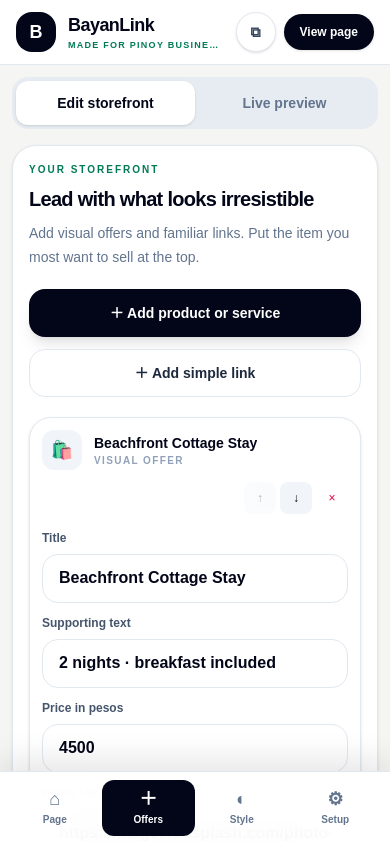
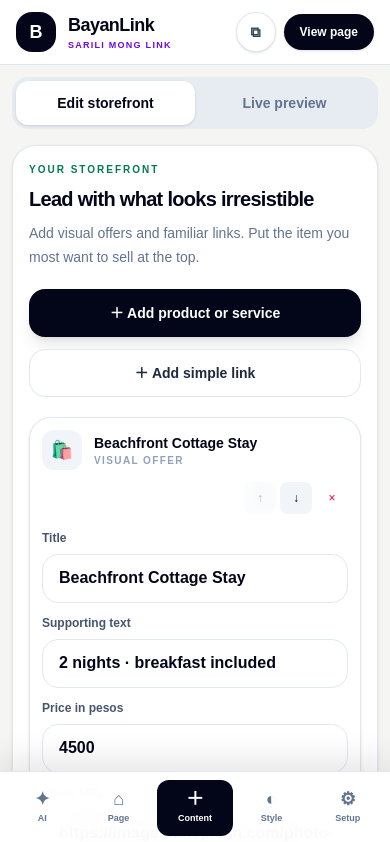
Before and after one commit to merqatodigital/pinoy-link-in-bio, a Next.js app: page / in a window 390 px wide. Shown: the top 842 px of the page. Built offline with nearby package versions, Linux system fonts and the light colour scheme.

Commit message:
Add Bayan AI navigation and Filipino product identity

```diff
--- a/components/dashboard/sidebar.tsx
+++ b/components/dashboard/sidebar.tsx
@@ -11,10 +11,11 @@ type SidebarProps = {
 };
 
 const items: Array<{ id: EditorSection; label: string; mobileLabel: string; icon: string; caption: string }> = [
-  { id: "page", label: "My Page", mobileLabel: "Page", icon: "⌂", caption: "Profile and contact" },
-  { id: "blocks", label: "Links & Offers", mobileLabel: "Offers", icon: "＋", caption: "What customers see" },
-  { id: "appearance", label: "Appearance", mobileLabel: "Style", icon: "◐", caption: "Make it yours" },
-  { id: "settings", label: "Settings", mobileLabel: "Setup", icon: "⚙", caption: "Address and payments" },
+  { id: "ai", label: "Bayan AI", mobileLabel: "AI", icon: "✦", caption: "Build a first draft" },
+  { id: "page", label: "My Page", mobileLabel: "Page", icon: "⌂", caption: "Identity and trust" },
+  { id: "blocks", label: "Content", mobileLabel: "Content", icon: "＋", caption: "Links, video, and offers" },
+  { id: "appearance", label: "Appearance", mobileLabel: "Style", icon: "◐", caption: "Make it unmistakably yours" },
+  { id: "settings", label: "Business Setup", mobileLabel: "Setup", icon: "⚙", caption: "Contact and payment" },
 ];
 
 function Brand() {
@@ -23,7 +24,7 @@ function Brand() {
       <div className="grid h-10 w-10 shrink-0 place-items-center rounded-2xl bg-slate-950 text-lg font-black text-white">B</div>
       <div className="min-w-0">
         <p className="truncate text-lg font-black tracking-[-0.03em] text-slate-950">BayanLink</p>
-        <p className="truncate text-[9px] font-bold uppercase tracking-[0.14em] text-emerald-700 sm:text-[10px]">Made for Pinoy business</p>
+        <p className="truncate text-[9px] font-bold uppercase tracking-[0.14em] text-violet-700 sm:text-[10px]">Sarili mong link</p>
       </div>
     </div>
   );
@@ -34,11 +35,11 @@ export function Sidebar({ active, onChange, username, onCopy, copyLabel }: Sideb
 
   return (
     <>
-      <aside className="fixed inset-y-0 left-0 z-40 hidden w-[230px] border-r border-slate-200 bg-white xl:block">
+      <aside className="fixed inset-y-0 left-0 z-40 hidden w-[236px] border-r border-slate-200 bg-white xl:block">
         <div className="flex h-full flex-col">
           <div className="px-5 py-6">
             <Brand />
-            <span className="mt-5 inline-flex rounded-full bg-amber-100 px-2.5 py-1 text-[10px] font-bold text-amber-800">Prototype</span>
+            <span className="mt-5 inline-flex rounded-full bg-violet-100 px-2.5 py-1 text-[10px] font-bold text-violet-800">Creative prototype</span>
           </div>
 
           <nav className="space-y-1 px-3" aria-label="Dashboard">
@@ -64,10 +65,10 @@ export function Sidebar({ active, onChange, username, onCopy, copyLabel }: Sideb
           </nav>
 
           <div className="mt-auto p-4">
-            <div className="rounded-[22px] bg-emerald-50 p-4">
-              <p className="text-[10px] font-black uppercase tracking-[0.16em] text-emerald-700">Your BayanLink</p>
+            <div className="rounded-[22px] bg-violet-50 p-4">
+              <p className="text-[10px] font-black uppercase tracking-[0.16em] text-violet-700">Your BayanLink</p>
               <p className="mt-2 truncate text-sm font-bold text-slate-900">bayanlink.ph/{username || "my-store"}</p>
-              <button onClick={onCopy} className="mt-3 w-full rounded-full bg-emerald-700 px-4 py-2.5 text-xs font-bold text-white">
+              <button onClick={onCopy} className="mt-3 w-full rounded-full bg-violet-700 px-4 py-2.5 text-xs font-bold text-white">
                 {copyLabel}
               </button>
             </div>
@@ -88,18 +89,13 @@ export function Sidebar({ active, onChange, username, onCopy, copyLabel }: Sideb
             >
               ⧉
             </button>
-            <a
-              href={publicPath}
-              target="_blank"
-              rel="noreferrer"
-              className="rounded-full bg-slate-950 px-4 py-2.5 text-xs font-bold text-white shadow-sm"
-            >
+            <a href={publicPath} target="_blank" rel="noreferrer" className="rounded-full bg-slate-950 px-4 py-2.5 text-xs font-bold text-white shadow-sm">
               View page
             </a>
           </div>
         </div>
 
-        <nav className="hidden grid-cols-4 gap-2 border-t border-slate-100 px-4 py-2 md:grid" aria-label="Dashboard">
+        <nav className="hidden grid-cols-5 gap-1 border-t border-slate-100 px-3 py-2 md:grid" aria-label="Dashboard">
           {items.map((item) => {
             const selected = item.id === active;
             return (
@@ -107,12 +103,12 @@ export function Sidebar({ active, onChange, username, onCopy, copyLabel }: Sideb
                 key={item.id}
                 type="button"
                 onClick={() => onChange(item.id)}
-                className={`flex min-w-0 items-center justify-center gap-2 rounded-xl px-3 py-2.5 text-xs font-bold transition ${
+                className={`flex min-w-0 items-center justify-center gap-2 rounded-xl px-2 py-2.5 text-xs font-bold transition ${
                   selected ? "bg-slate-950 text-white" : "text-slate-600 hover:bg-slate-100"
                 }`}
               >
                 <span className="text-sm">{item.icon}</span>
-                <span className="truncate">{item.label}</span>
+                <span className="truncate">{item.mobileLabel}</span>
               </button>
             );
           })}
@@ -120,7 +116,7 @@ export function Sidebar({ active, onChange, username, onCopy, copyLabel }: Sideb
       </header>
 
       <nav
-        className="fixed inset-x-0 bottom-0 z-50 grid grid-cols-4 border-t border-slate-200 bg-white/95 px-2 pb-[max(0.5rem,env(safe-area-inset-bottom))] pt-2 shadow-[0_-12px_30px_rgba(15,23,42,0.10)] backdrop-blur-xl md:hidden"
+        className="fixed inset-x-0 bottom-0 z-50 grid grid-cols-5 border-t border-slate-200 bg-white/95 px-1 pb-[max(0.5rem,env(safe-area-inset-bottom))] pt-2 shadow-[0_-12px_30px_rgba(15,23,42,0.10)] backdrop-blur-xl md:hidden"
         aria-label="Mobile dashboard"
       >
         {items.map((item) => {
@@ -130,12 +126,12 @@ export function Sidebar({ active, onChange, username, onCopy, copyLabel }: Sideb
               key={item.id}
               type="button"
               onClick={() => onChange(item.id)}
-              className={`flex min-h-14 min-w-0 flex-col items-center justify-center gap-1 rounded-xl px-1 text-[10px] font-bold transition ${
+              className={`flex min-h-14 min-w-0 flex-col items-center justify-center gap-1 rounded-xl px-0.5 text-[9px] font-bold transition ${
                 selected ? "bg-slate-950 text-white" : "text-slate-500"
               }`}
             >
               <span className="text-lg leading-none">{item.icon}</span>
-              <span className="truncate">{item.mobileLabel}</span>
+              <span className="max-w-full truncate">{item.mobileLabel}</span>
             </button>
           );
         })}
```
